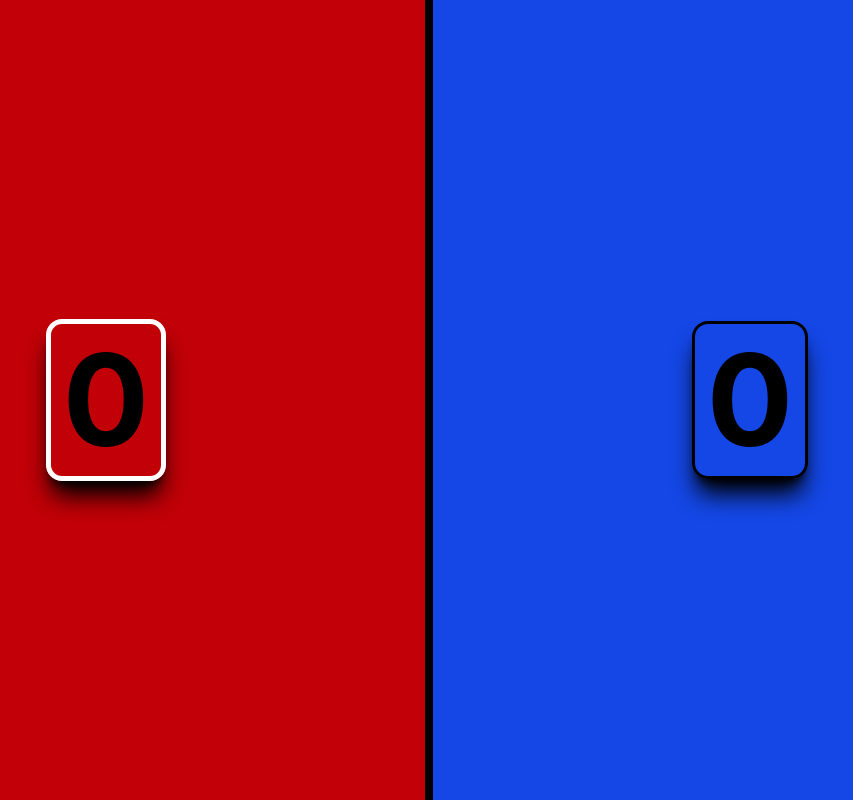
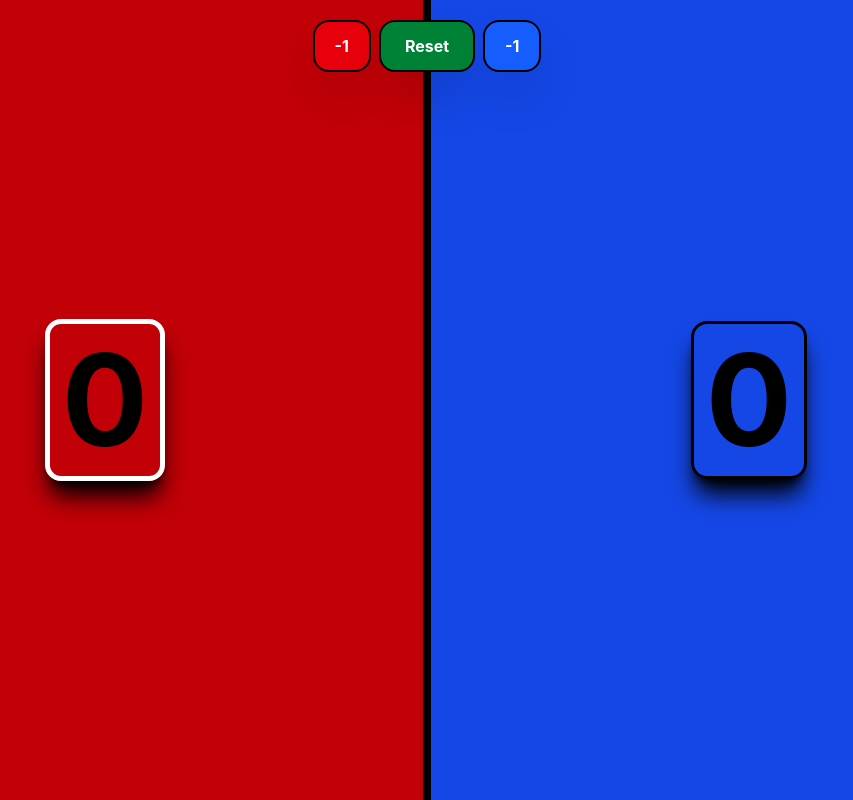
Before and after one commit to spartancat02/nettside, a website: page index.html in a window 1280 px wide. Shown: the whole page, without its empty margins (213-1066 px from the left). Drawn offline with Linux system fonts and the light colour scheme.

Commit message:
Added -1 score and reset button
Added -1 score button for each player, to correct misclicks.
Added reset button to restart the game.
Changed css to stop the score changing from moving the black gap between players.

```diff
--- a/index.html
+++ b/index.html
@@ -1,44 +1,46 @@
 <!doctype html>
 <html lang="en">
+
 <head>
     <meta charset="UTF-8" />
     <meta name="viewport" content="width=device-width, initial-scale=1.0" />
-        <title>Bordtennis score</title>
-        <!-- This line connects your CSS stylesheet -->
+    <title>🏓Ping Pong🏓</title>
     <link href="./src/output.css" rel="stylesheet" />
     <script src="script.js" defer></script>
 </head>
+
 <body>
-        <div
-            class="flex h-svh gap-2 bg-black select-none"
-            ondragstart="return false;"
-            oncontextmenu="return false;"
-        >
-            <div
-                id="p1-button"
-                onclick="p1ButtonPressed()"
-                class="flex justify-center items-center grow bg-red-700 hover:bg-red-600"
-            >
-                <button
-                    id="p1-score"
-                    class="text-9xl font-bold shadow-xl shadow-black rounded-2xl p-3 border-white border-5"
-                >
-                    0
+    <div id="topMenu" class="fixed top-2 inset-x-0 mx-auto w-fit flex gap-2 p-3">
+        <div class="flex gap-2">
+            <button id="p1-minus-score" onclick="p1MinusScore()"
+                class="bg-red-600 hover:bg-red-500 text-white font-bold py-3 px-5 rounded-2xl border-black border-2 shadow-2xl">
+                -1
             </button>
-            </div>
-
-            <div
-                id="p2-button"
-                onclick="p2ButtonPressed()"
-                class="flex justify-center items-center grow bg-blue-700 hover:bg-blue-600"
-            >
-                <button
-                    id="p2-score"
-                    class="text-9xl font-bold shadow-xl shadow-black rounded-2xl p-3 border-black border-3"
-                >
-                    0
+            <button id="reset-button" onclick="resetGame()"
+                class="bg-green-700 hover:bg-green-600 text-white font-bold py-3 px-6 rounded-2xl border-black border-2 shadow-2xl">
+                Reset
+            </button>
+            <button id="p2-minus-score" onclick="p2MinusScore()"
+                class="bg-blue-600 hover:bg-blue-500 text-white font-bold py-3 px-5 rounded-2xl border-black border-2 shadow-2xl">
+                -1
             </button>
         </div>
     </div>
+    <div class="flex h-svh gap-2 bg-black select-none" ondragstart="return false;" oncontextmenu="return false;">
+        <button id="p1-button" onclick="p1ButtonPressed()"
+            class="flex flex-1 min-w-0 justify-center items-center bg-red-700 hover:bg-red-600">
+            <div id="p1-score" class="text-9xl font-bold shadow-xl shadow-black rounded-2xl p-3 border-white border-5">
+                0
+            </div>
+        </button>
+
+        <button id="p2-button" onclick="p2ButtonPressed()"
+            class="flex flex-1 min-w-0 justify-center items-center bg-blue-700 hover:bg-blue-600">
+            <div id="p2-score" class="text-9xl font-bold shadow-xl shadow-black rounded-2xl p-3 border-black border-3">
+                0
+            </div>
+        </button>
+    </div>
 </body>
+
 </html>
--- a/script.js
+++ b/script.js
@@ -100,3 +100,23 @@ function displayWinner() {
   player2.className = winnerClass
   console.log("bbbbb")
 }
+
+function resetGame() {
+  score1 = 0;
+  score2 = 0;
+  updateScores();
+}
+
+function p1MinusScore() {
+  if (score1 > 0) {
+    score1 -= 1;
+    updateScores();
+  }
+}
+
+function p2MinusScore() {
+  if (score2 > 0) {
+    score2 -= 1;
+    updateScores();
+  }
+}
```
Also changed, not shown: src/output.css. Lines whose indentation alone changed are shown as unchanged.
